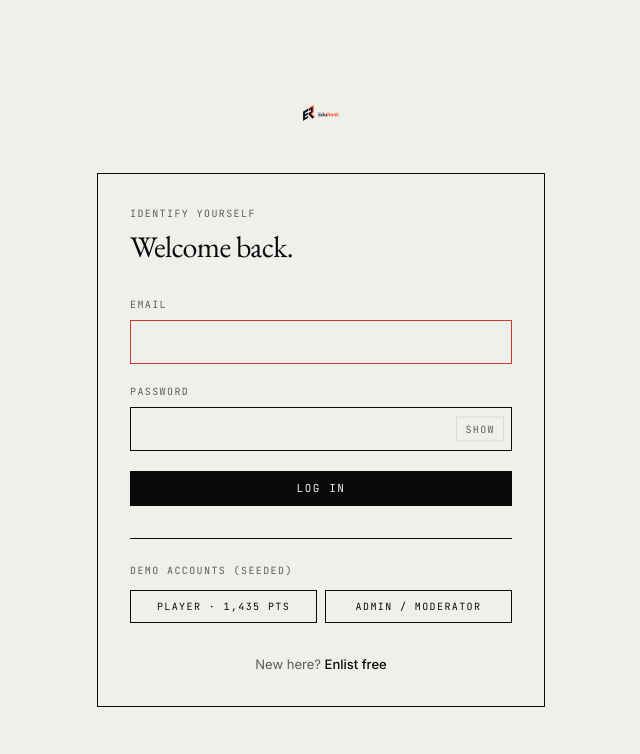
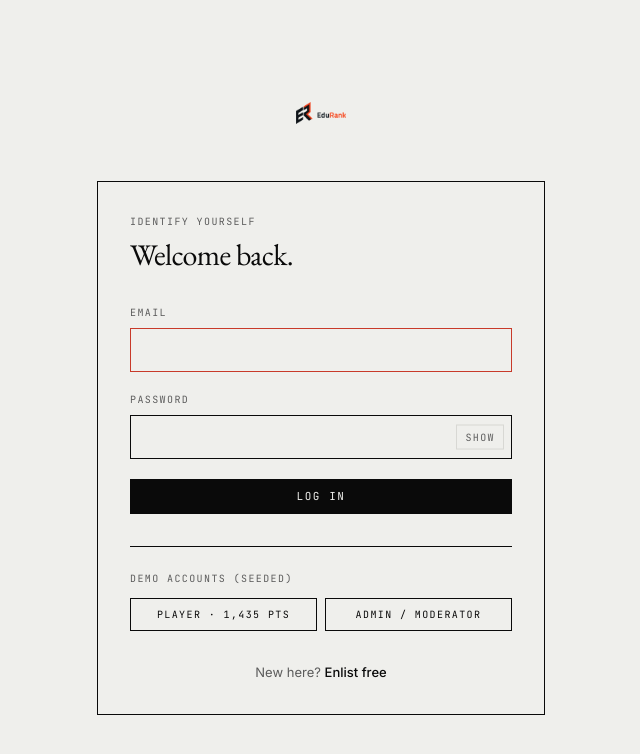
Before and after one commit to wyrmic-arch/edurankv1, a Next.js app in the folder apps/web/: page /login in a window 1280 px wide. Shown: the top 754 px of the page, without its empty margins (319-959 px from the left). Built offline with nearby package versions, Linux system fonts and the light colour scheme; no server answers.

Commit message:
style: enlarge brand logo (landing h-12, navbar h-9, auth h-14)

```diff
--- a/apps/web/src/app/login/page.tsx
+++ b/apps/web/src/app/login/page.tsx
@@ -47,7 +47,7 @@ function LoginForm() {
     <div className="min-h-screen bg-paper flex items-center justify-center px-6 py-10">
       <div className="w-full max-w-md">
         <Link href="/" className="block mb-10 no-underline">
-          <img src="/logo.png" alt="EduRank" className="h-10 w-auto mx-auto" />
+          <img src="/logo.png" alt="EduRank" className="h-14 w-auto mx-auto" />
         </Link>
 
         <div className="panel p-8">
--- a/apps/web/src/app/page.tsx
+++ b/apps/web/src/app/page.tsx
@@ -33,7 +33,7 @@ export default function Landing() {
       <header className="border-b border-ink">
         <div className="max-w-[1400px] mx-auto px-6 h-14 flex items-center justify-between">
           <Link href="/" className="flex items-center gap-3 no-underline">
-            <img src="/logo.png" alt="EduRank" className="h-9 w-auto" />
+            <img src="/logo.png" alt="EduRank" className="h-12 w-auto" />
           </Link>
           <div className="flex items-center gap-5">
             <span className="label hidden sm:inline">SOUTH AFRICA · GRADES 8–12 · CAPS ALIGNED</span>
--- a/apps/web/src/app/register/page.tsx
+++ b/apps/web/src/app/register/page.tsx
@@ -48,7 +48,7 @@ export default function RegisterPage() {
     <div className="min-h-screen bg-paper flex items-center justify-center px-6 py-10">
       <div className="w-full max-w-md">
         <Link href="/" className="block mb-10 no-underline">
-          <img src="/logo.png" alt="EduRank" className="h-10 w-auto mx-auto" />
+          <img src="/logo.png" alt="EduRank" className="h-14 w-auto mx-auto" />
         </Link>
 
         <div className="panel p-8">
--- a/apps/web/src/components/navbar.tsx
+++ b/apps/web/src/components/navbar.tsx
@@ -68,7 +68,7 @@ export function Navbar() {
     <header className="sticky top-0 z-50 bg-paper border-b border-ink">
       <div className="max-w-[1400px] mx-auto px-6 h-14 flex items-center gap-6">
         <Link href="/leaderboard" className="flex items-center shrink-0 no-underline">
-          <img src="/logo.png" alt="EduRank" className="h-7 w-auto" />
+          <img src="/logo.png" alt="EduRank" className="h-9 w-auto" />
         </Link>
 
         <nav className="hidden lg:flex items-center gap-5 flex-1">
```
